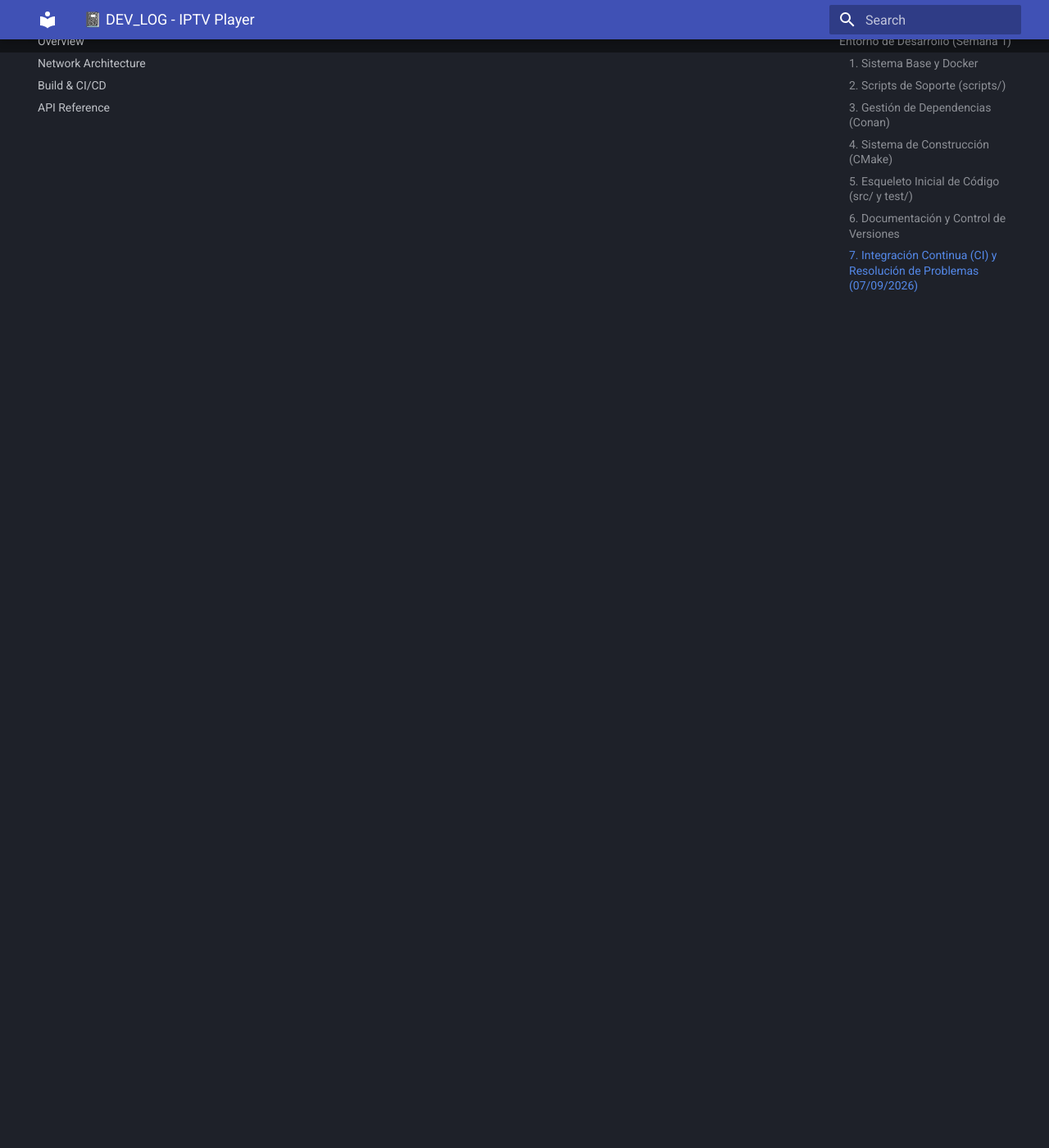
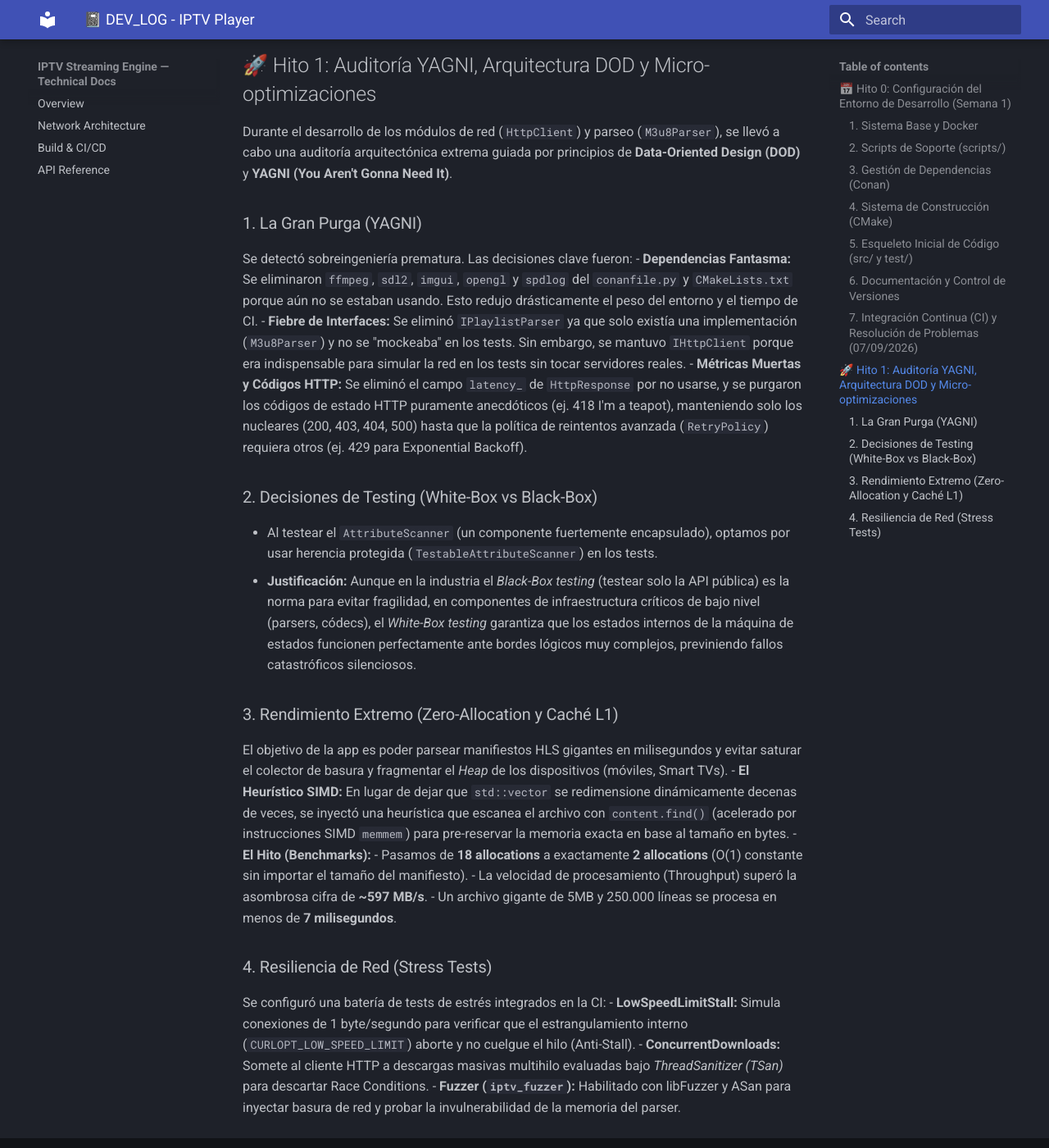
Before and after one commit to DjSurgeon/VSMN-Player, an MkDocs documentation site: the page built from docs/initial/DEV_LOG.md, in a window 1280 px wide and 1400 px high, scrolled down 3341 px. Shown: the whole window at 82% size. Built offline with MkDocs 1.6.1 and Material for MkDocs 9.7.7, drawn with Linux system fonts in a browser that asks for light colours.

Commit message:
docs: sycn README and DEV_LOG with YAGNI architecture and DOD benchmarks

```diff
--- a/docs/initial/DEV_LOG.md
+++ b/docs/initial/DEV_LOG.md
@@ -79,3 +79,33 @@ Durante la configuración de la pipeline en GitHub Actions (`.github/workflows/c
 
 ---
 *Fin del Hito 0. El entorno está listo, testeado en local y validado con éxito en CI.*
+
+---
+
+## 🚀 Hito 1: Auditoría YAGNI, Arquitectura DOD y Micro-optimizaciones
+
+Durante el desarrollo de los módulos de red (`HttpClient`) y parseo (`M3u8Parser`), se llevó a cabo una auditoría arquitectónica extrema guiada por principios de **Data-Oriented Design (DOD)** y **YAGNI (You Aren't Gonna Need It)**.
+
+### 1. La Gran Purga (YAGNI)
+Se detectó sobreingeniería prematura. Las decisiones clave fueron:
+- **Dependencias Fantasma:** Se eliminaron `ffmpeg`, `sdl2`, `imgui`, `opengl` y `spdlog` del `conanfile.py` y `CMakeLists.txt` porque aún no se estaban usando. Esto redujo drásticamente el peso del entorno y el tiempo de CI.
+- **Fiebre de Interfaces:** Se eliminó `IPlaylistParser` ya que solo existía una implementación (`M3u8Parser`) y no se "mockeaba" en los tests. Sin embargo, se mantuvo `IHttpClient` porque era indispensable para simular la red en los tests sin tocar servidores reales.
+- **Métricas Muertas y Códigos HTTP:** Se eliminó el campo `latency_` de `HttpResponse` por no usarse, y se purgaron los códigos de estado HTTP puramente anecdóticos (ej. 418 I'm a teapot), manteniendo solo los nucleares (200, 403, 404, 500) hasta que la política de reintentos avanzada (`RetryPolicy`) requiera otros (ej. 429 para Exponential Backoff).
+
+### 2. Decisiones de Testing (White-Box vs Black-Box)
+- Al testear el `AttributeScanner` (un componente fuertemente encapsulado), optamos por usar herencia protegida (`TestableAttributeScanner`) en los tests.
+- **Justificación:** Aunque en la industria el *Black-Box testing* (testear solo la API pública) es la norma para evitar fragilidad, en componentes de infraestructura críticos de bajo nivel (parsers, códecs), el *White-Box testing* garantiza que los estados internos de la máquina de estados funcionen perfectamente ante bordes lógicos muy complejos, previniendo fallos catastróficos silenciosos.
+
+### 3. Rendimiento Extremo (Zero-Allocation y Caché L1)
+El objetivo de la app es poder parsear manifiestos HLS gigantes en milisegundos y evitar saturar el colector de basura y fragmentar el *Heap* de los dispositivos (móviles, Smart TVs).
+- **El Heurístico SIMD:** En lugar de dejar que `std::vector` se redimensione dinámicamente decenas de veces, se inyectó una heurística que escanea el archivo con `content.find()` (acelerado por instrucciones SIMD `memmem`) para pre-reservar la memoria exacta en base al tamaño en bytes.
+- **El Hito (Benchmarks):**
+  - Pasamos de **18 allocations** a exactamente **2 allocations** (O(1) constante sin importar el tamaño del manifiesto).
+  - La velocidad de procesamiento (Throughput) superó la asombrosa cifra de **~597 MB/s**.
+  - Un archivo gigante de 5MB y 250.000 líneas se procesa en menos de **7 milisegundos**.
+
+### 4. Resiliencia de Red (Stress Tests)
+Se configuró una batería de tests de estrés integrados en la CI:
+- **LowSpeedLimitStall:** Simula conexiones de 1 byte/segundo para verificar que el estrangulamiento interno (`CURLOPT_LOW_SPEED_LIMIT`) aborte y no cuelgue el hilo (Anti-Stall).
+- **ConcurrentDownloads:** Somete al cliente HTTP a descargas masivas multihilo evaluadas bajo *ThreadSanitizer (TSan)* para descartar Race Conditions.
+- **Fuzzer (`iptv_fuzzer`):** Habilitado con libFuzzer y ASan para inyectar basura de red y probar la invulnerabilidad de la memoria del parser.
```
Also changed, not shown: README.md (+9 -11 lines).
